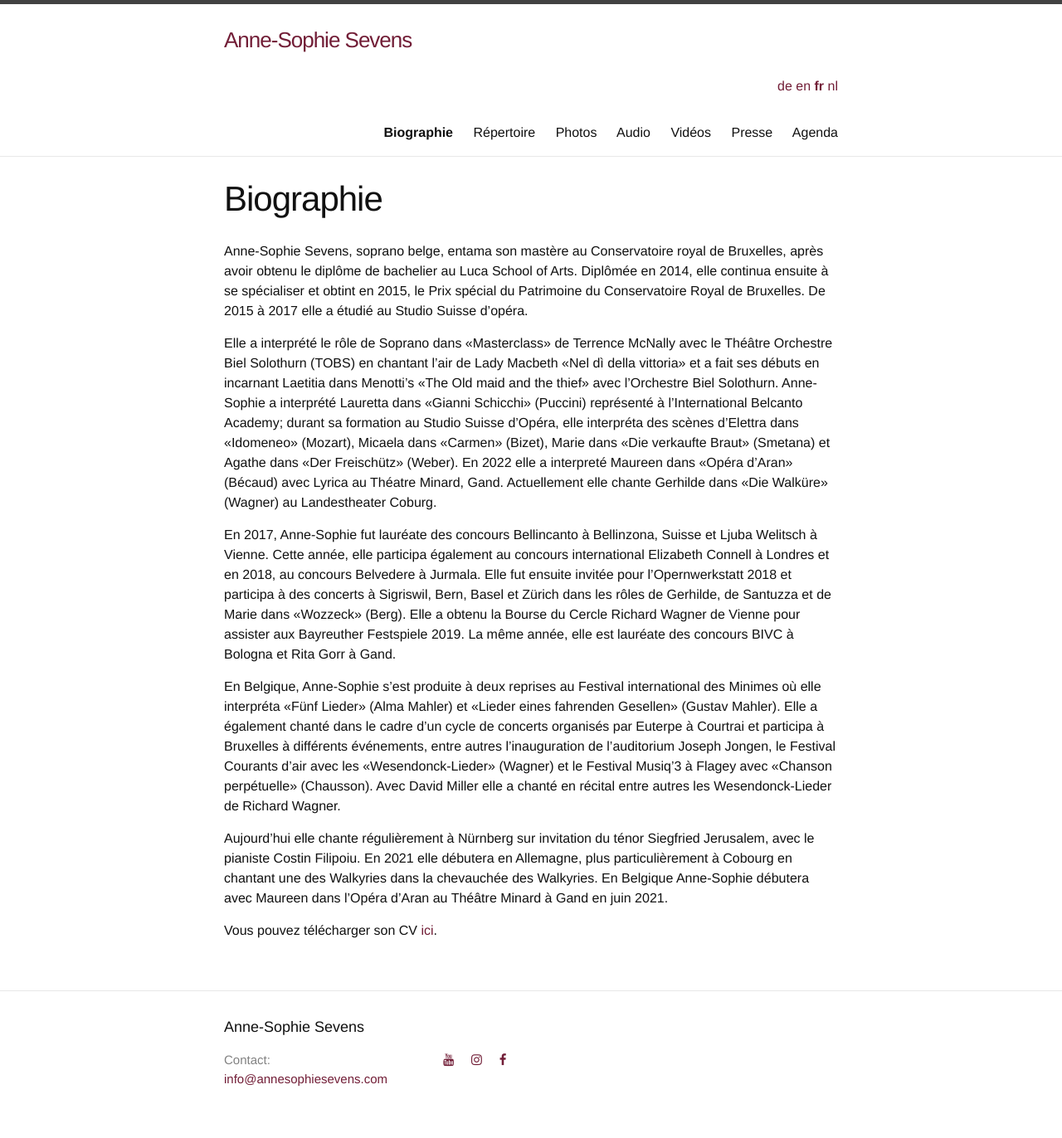
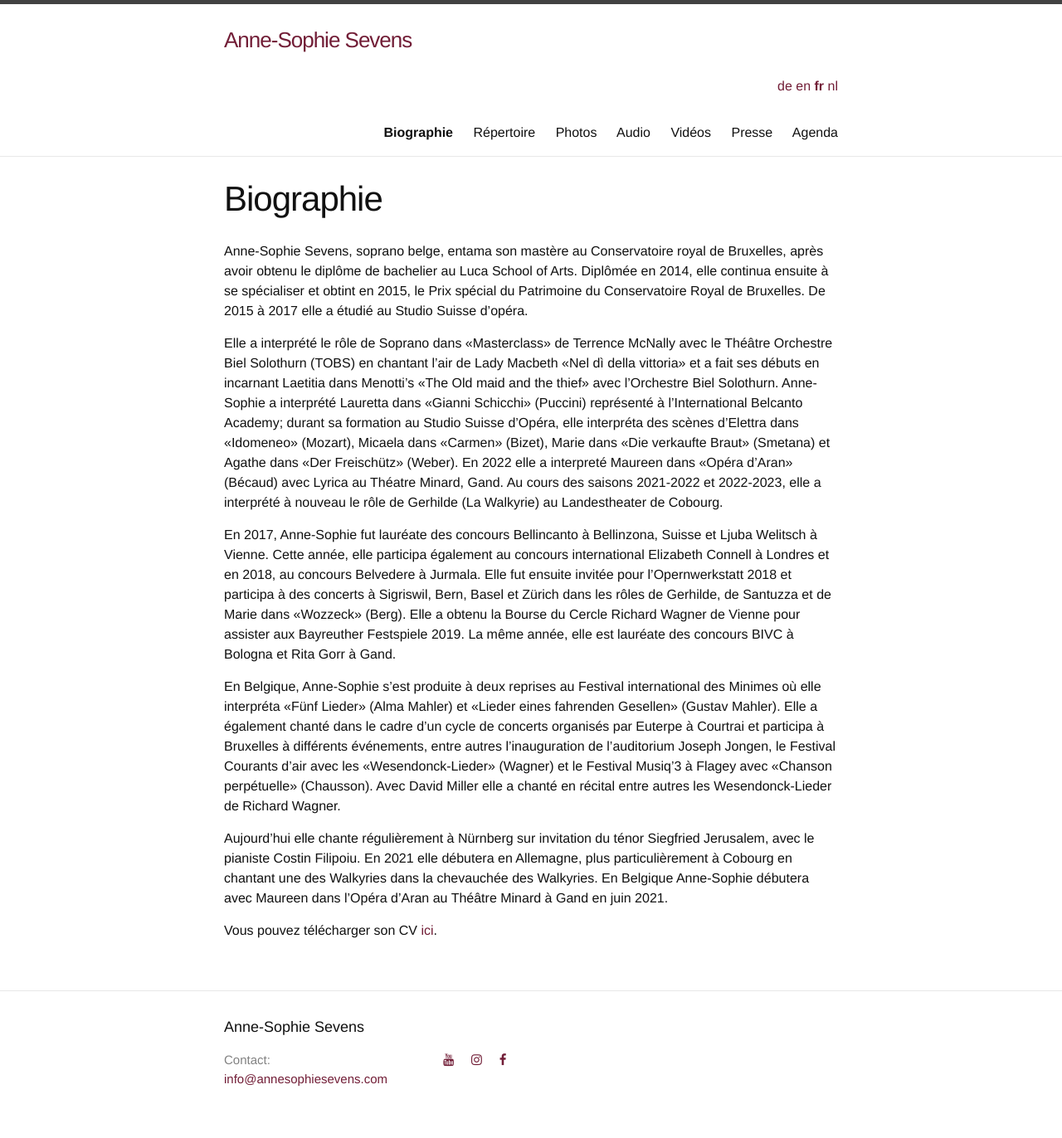
Before and after one commit to annesophie-sevens/annesophie-sevens.github.io, a Jekyll site: the page built from biography-fr.md, in a window 1280 px wide. Shown: the whole page at 83% size. Built offline with Jekyll 4.4.1, drawn with Linux system fonts in a browser that asks for light colours; nearby versions of some CDN libraries.

Commit message:
Update biography-fr.md

```diff
--- a/biography-fr.md
+++ b/biography-fr.md
@@ -18,7 +18,7 @@ Solothurn. Anne-Sophie a interprété Lauretta dans «Gianni Schicchi» (Puccini
 l’International Belcanto Academy; durant sa formation au Studio Suisse d’Opéra, elle interpréta des
 scènes d’Elettra dans «Idomeneo» (Mozart), Micaela dans «Carmen» (Bizet), Marie dans «Die
 verkaufte Braut» (Smetana) et Agathe dans «Der Freischütz» (Weber). En 2022 elle a interpreté Maureen dans
-«Opéra d'Aran» (Bécaud) avec Lyrica au Théatre Minard, Gand. Actuellement elle chante Gerhilde dans «Die Walküre» (Wagner) au Landestheater Coburg.
+«Opéra d'Aran» (Bécaud) avec Lyrica au Théatre Minard, Gand. Au cours des saisons 2021-2022 et 2022-2023, elle a interprété à nouveau le rôle de Gerhilde (La Walkyrie) au Landestheater de Cobourg.
 
 En 2017, Anne-Sophie fut lauréate des concours Bellincanto à Bellinzona, Suisse et Ljuba Welitsch à
 Vienne. Cette année, elle participa également au concours international Elizabeth Connell à Londres
```
